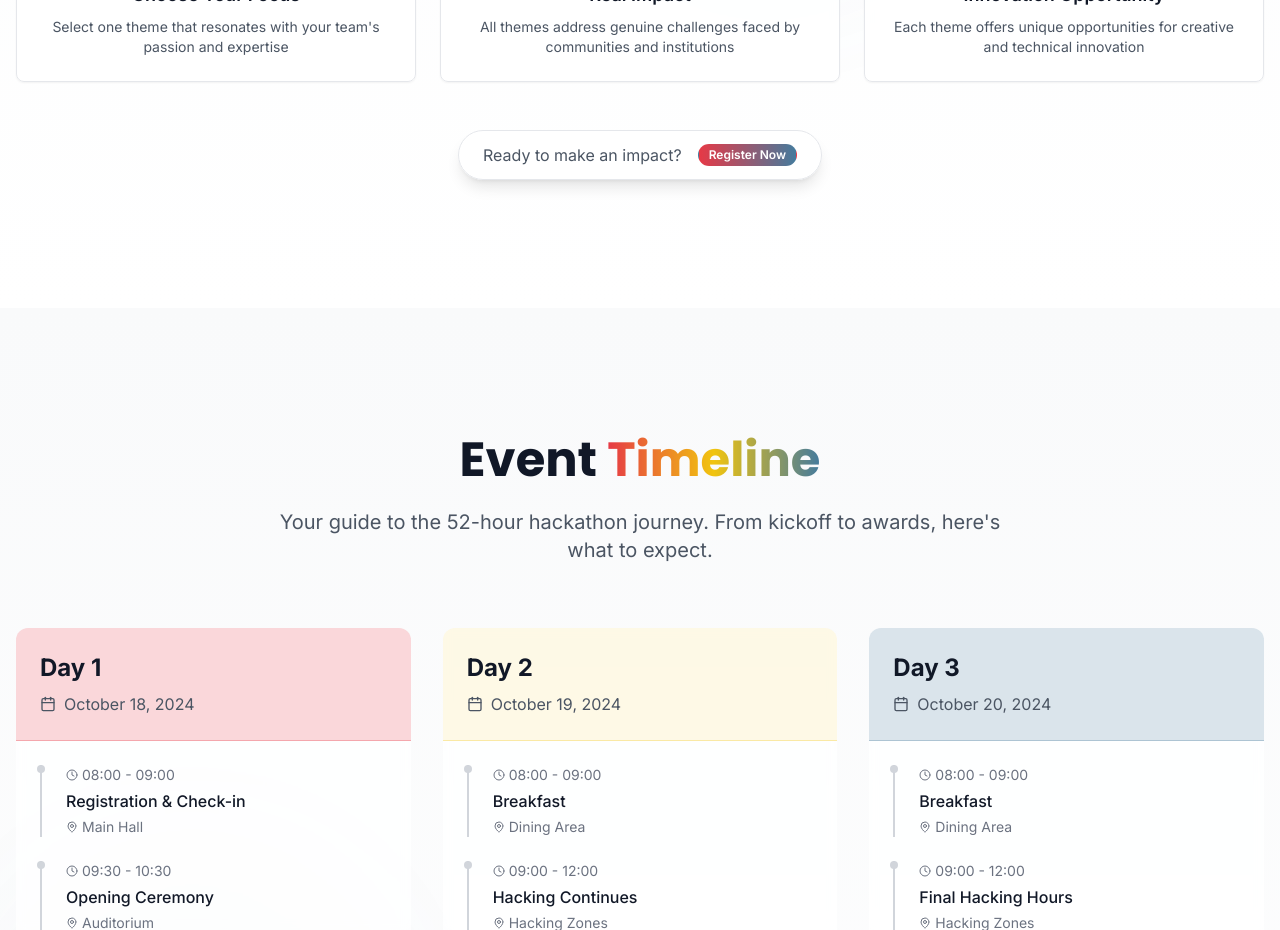
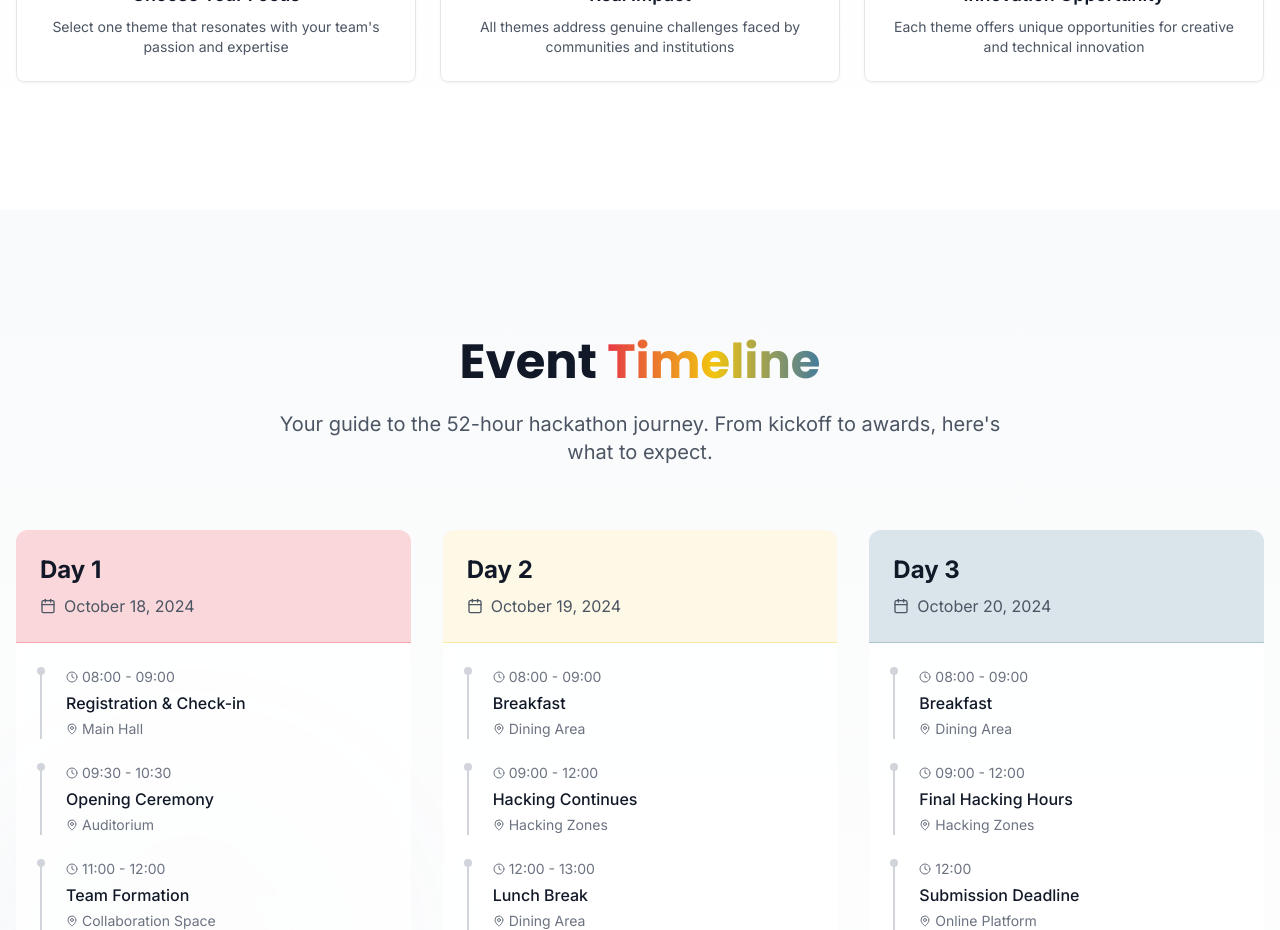
Before and after one commit to Lethabo-T-Molefe/tvh, a Next.js app: page / in a window 1280 px wide. Shown: the part 6220-7150 px from the top of the page. Built offline with nearby package versions, Linux system fonts and the light colour scheme.

Commit message:
updated the themes section

```diff
--- a/components/sections/themes.tsx
+++ b/components/sections/themes.tsx
@@ -330,23 +330,7 @@ export default function Themes() {
           </Card>
         </motion.div>
 
-        {/* Call to Action */}
-        <motion.div
-          initial={{ opacity: 0, y: 20 }}
-          whileInView={{ opacity: 1, y: 0 }}
-          transition={{ duration: 0.5, delay: 0.6 }}
-          viewport={{ once: true }}
-          className="text-center mt-12"
-        >
-          <div
-            className={`inline-flex items-center gap-4 px-6 py-3 ${cardBg} backdrop-blur-sm rounded-full shadow-lg border ${cardBorder}`}
-          >
-            <span className={mutedTextColor}>Ready to make an impact?</span>
-            <Badge className="bg-gradient-to-r from-tvh-red to-tvh-blue text-white">
-              Register Now
-            </Badge>
-          </div>
-        </motion.div>
+
       </div>
     </section>
   );
```
